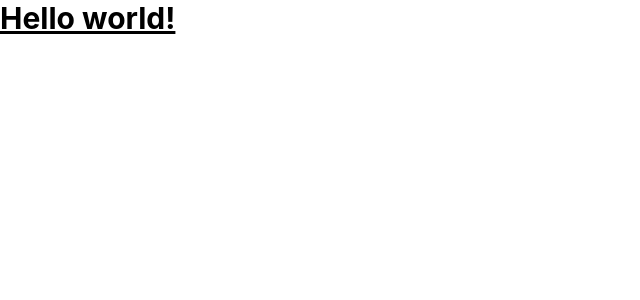
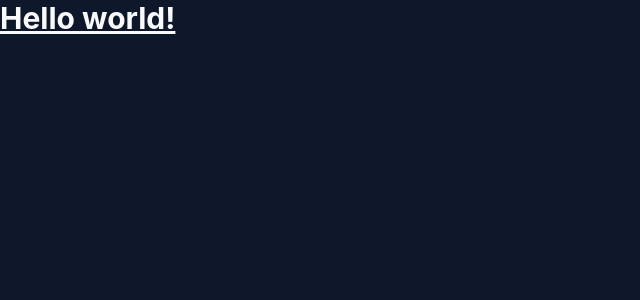
Before and after one commit to IESJJCM/dam-di-reports-client-app, a React (Vite) app: page / in a window 1280 px wide. Shown: the top 300 px of the page, without its empty margins (0-640 px from the left). Built offline with nearby package versions, Linux system fonts and the light colour scheme.

Commit message:
Add base and component styles to index.css for layout and theming

```diff
--- a/src/index.css
+++ b/src/index.css
@@ -1 +1,230 @@
 @import "tailwindcss";
+
+@layer base {
+  :root {
+    --primary: #6366f1;
+    --primary-hover: #4f46e5;
+    --bg-main: #0f172a;
+    --bg-card: #1e293b;
+    --text-main: #f8fafc;
+    --text-muted: #94a3b8;
+    --accent: #38bdf8;
+    --sidebar-width: 300px;
+
+    color-scheme: dark;
+    color: var(--text-main);
+    background-color: var(--bg-main);
+  }
+
+  button {
+    border-radius: 8px;
+    border: 1px solid transparent;
+    padding: 0.6em 1.2em;
+    font-size: 1em;
+    font-weight: 500;
+    font-family: inherit;
+    background-color: var(--primary);
+    color: white;
+    cursor: pointer;
+    transition: all 0.25s ease;
+  }
+
+}
+
+@layer components {
+  .app-layout {
+    display: grid;
+    grid-template-columns: var(--sidebar-width) 1fr;
+    height: 100vh;
+    background-color: var(--bg-main);
+  }
+}
+
+
+/* Components
+
+@layer components {
+  .glass {
+    background: rgba(30, 41, 59, 0.7);
+    backdrop-filter: blur(12px);
+    -webkit-backdrop-filter: blur(12px);
+    border: 1px solid rgba(255, 255, 255, 0.1);
+  }
+
+
+
+  .sidebar {
+    display: flex;
+    flex-direction: column;
+    border-right: 1px solid rgba(255, 255, 255, 0.05);
+  }
+
+  .sidebar-header {
+    padding: 1.5rem;
+    display: flex;
+    justify-content: space-between;
+    align-items: center;
+    border-bottom: 1px solid rgba(255, 255, 255, 0.05);
+  }
+
+  .app-logo {
+    display: flex;
+    align-items: center;
+    gap: 0.75rem;
+    font-weight: 700;
+    font-size: 1.1rem;
+  }
+
+  .sidebar-content {
+    flex: 1;
+    overflow-y: auto;
+    padding: 1.5rem;
+  }
+
+  .sidebar-content h3 {
+    font-size: 0.8rem;
+    text-transform: uppercase;
+    letter-spacing: 0.05em;
+    color: var(--text-muted);
+    margin-bottom: 1rem;
+  }
+
+  .report-list {
+    display: flex;
+    flex-direction: column;
+    gap: 0.5rem;
+  }
+
+  .report-list li {
+    padding: 0.75rem 1rem;
+    border-radius: 12px;
+    cursor: pointer;
+    display: flex;
+    justify-content: space-between;
+    align-items: center;
+    transition: all 0.2s;
+    border: 1px solid transparent;
+  }
+
+  .report-list li:hover {
+    background: rgba(255, 255, 255, 0.03);
+  }
+
+  .report-list li.active {
+    background: rgba(99, 102, 241, 0.1);
+    border-color: rgba(99, 102, 241, 0.3);
+  }
+
+  .report-info {
+    display: flex;
+    flex-direction: column;
+    gap: 0.2rem;
+    overflow: hidden;
+  }
+
+  .report-label {
+    font-weight: 500;
+    white-space: nowrap;
+    overflow: hidden;
+    text-overflow: ellipsis;
+  }
+
+  .report-path {
+    font-size: 0.75rem;
+    color: var(--text-muted);
+    white-space: nowrap;
+    overflow: hidden;
+    text-overflow: ellipsis;
+  }
+
+  .chevron {
+    color: var(--text-muted);
+    opacity: 0;
+    transition: opacity 0.2s;
+  }
+
+  .report-list li:hover .chevron,
+  .report-list li.active .chevron {
+    opacity: 1;
+  }
+
+  .main-content {
+    display: flex;
+    flex-direction: column;
+    overflow: hidden;
+  }
+
+  .main-header {
+    padding: 1rem 2rem;
+    display: flex;
+    justify-content: space-between;
+    align-items: center;
+    z-index: 10;
+  }
+
+  .actions {
+    display: flex;
+    align-items: center;
+    gap: 0.75rem;
+  }
+
+  .report-view {
+    flex: 1;
+    padding: 2rem;
+    overflow: hidden;
+    position: relative;
+    display: flex;
+  }
+
+  .report-iframe {
+    width: 100%;
+    height: 100%;
+    border: none;
+    border-radius: 12px;
+    background: white;
+    box-shadow: 0 20px 50px -10px rgba(0, 0, 0, 0.5);
+  }
+
+  .empty-state {
+    margin: auto;
+    text-align: center;
+    display: flex;
+    flex-direction: column;
+    align-items: center;
+    gap: 1rem;
+  }
+
+  .empty-state p {
+    color: var(--text-muted);
+    max-width: 300px;
+  }
+
+  .loading-state {
+    display: flex;
+    flex-direction: column;
+    align-items: center;
+    justify-content: center;
+    gap: 1rem;
+  }
+
+  .btn-secondary {
+    background: rgba(255, 255, 255, 0.05);
+    border: 1px solid rgba(255, 255, 255, 0.1);
+    display: flex;
+    align-items: center;
+    gap: 0.5rem;
+  }
+
+  .btn-secondary:hover {
+    background: rgba(255, 255, 255, 0.1);
+  }
+
+  .text-primary {
+    color: var(--primary);
+  }
+
+  .text-muted {
+    color: var(--text-muted);
+  }
+}
+*/
```
